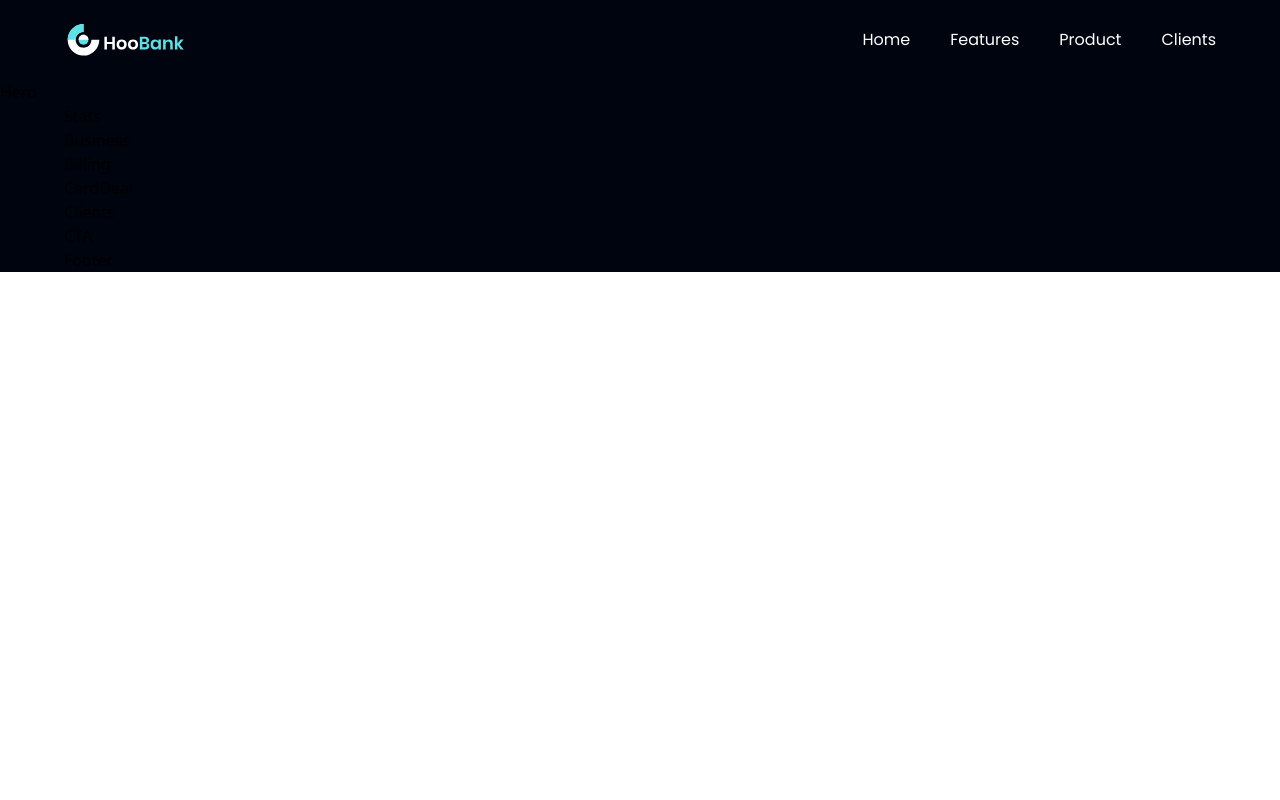
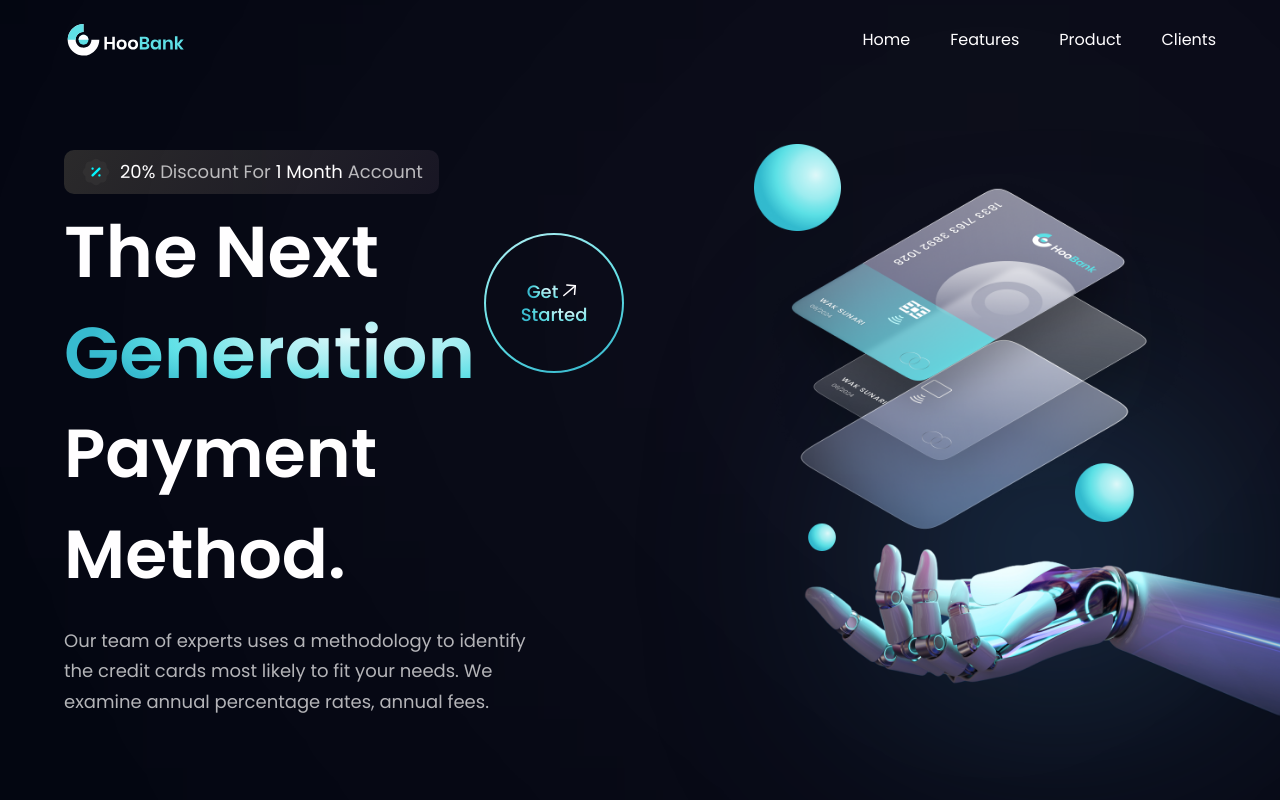
Before and after one commit to DThiwanka/Tailwind-CSS-Tutorial, a React (Vite) app: page / in a window 1280 px wide. Shown: the top 800 px of the page. Built offline with nearby package versions, Linux system fonts and the light colour scheme.

Commit message:
Hero Section and Stat Completed

```diff
--- a/src/components/GetStarted.jsx
+++ b/src/components/GetStarted.jsx
@@ -1,11 +1,21 @@
-import React from 'react'
+import styles from "../style";
+import { arrowUp } from "../assets";
 
-const GetStarted = () => {
-  return (
-    <div>
-      GetStarted
+const GetStarted = () => (
+  <div className={`${styles.flexCenter} w-[140px] h-[140px] rounded-full bg-blue-gradient p-[2px] cursor-pointer`}>
+    <div className={`${styles.flexCenter} flex-col bg-primary w-[100%] h-[100%] rounded-full`}>
+      <div className={`${styles.flexStart} flex-row`}>
+        <p className="font-poppins font-medium text-[18px] leading-[23.4px]">
+          <span className="text-gradient">Get</span>
+        </p>
+        <img src={arrowUp} alt="arrow-up" className="w-[23px] h-[23px] object-contain" />
+      </div>
+
+      <p className="font-poppins font-medium text-[18px] leading-[23.4px]">
+        <span className="text-gradient">Started</span>
+      </p>
     </div>
-  )
-}
+  </div>
+);
 
-export default GetStarted
+export default GetStarted;
--- a/src/components/Hero.jsx
+++ b/src/components/Hero.jsx
@@ -1,11 +1,54 @@
-import React from 'react'
+import styles from "../style";
+import { discount, robot } from "../assets";
+import GetStarted from "./GetStarted";
 
 const Hero = () => {
   return (
-    <div>
-      Hero
-    </div>
-  )
-}
+    <section id="home" className={`flex md:flex-row flex-col ${styles.paddingY}`}>
+      <div className={`flex-1 ${styles.flexStart} flex-col xl:px-0 sm:px-16 px-6`}>
+        <div className="flex flex-row items-center py-[6px] px-4 bg-discount-gradient rounded-[10px] mb-2">
+          <img src={discount} alt="discount" className="w-[32px] h-[32px]" />
+          <p className={`${styles.paragraph} ml-2`}>
+            <span className="text-white">20%</span> Discount For{" "}
+            <span className="text-white">1 Month</span> Account
+          </p>
+        </div>
 
-export default Hero
+        <div className="flex flex-row justify-between items-center w-full">
+          <h1 className="flex-1 font-poppins font-semibold ss:text-[72px] text-[52px] text-white ss:leading-[100.8px] leading-[75px]">
+            The Next <br className="sm:block hidden" />{" "}
+            <span className="text-gradient">Generation</span>{" "}
+          </h1>
+          <div className="ss:flex hidden md:mr-4 mr-0">
+            <GetStarted />
+          </div>
+        </div>
+
+        <h1 className="font-poppins font-semibold ss:text-[68px] text-[52px] text-white ss:leading-[100.8px] leading-[75px] w-full">
+          Payment Method.
+        </h1>
+        <p className={`${styles.paragraph} max-w-[470px] mt-5`}>
+          Our team of experts uses a methodology to identify the credit cards
+          most likely to fit your needs. We examine annual percentage rates,
+          annual fees.
+        </p>
+      </div>
+
+      <div className={`flex-1 flex ${styles.flexCenter} md:my-0 my-10 relative`}>
+        <img src={robot} alt="billing" className="w-[100%] h-[100%] relative z-[5]" />
+
+        {/* gradient start */}
+        <div className="absolute z-[0] w-[40%] h-[35%] top-0 pink__gradient" />
+        <div className="absolute z-[1] w-[80%] h-[80%] rounded-full white__gradient bottom-40" />
+        <div className="absolute z-[0] w-[50%] h-[50%] right-20 bottom-20 blue__gradient" />
+        {/* gradient end */}
+      </div>
+
+      <div className={`ss:hidden ${styles.flexCenter}`}>
+        <GetStarted />
+      </div>
+    </section>
+  );
+};
+
+export default Hero;
--- a/src/components/Navbar.jsx
+++ b/src/components/Navbar.jsx
@@ -1,7 +1,7 @@
-import {useState} from 'react'
+import { useState } from 'react'
 
-import {close,logo,menu} from '../assets';
-import {navLinks} from '../constants';
+import { close, logo, menu } from '../assets';
+import { navLinks } from '../constants';
 
 
 const Navbar = () => {
@@ -11,30 +11,47 @@
   return (
     <nav className="w-full flex py-6 justify-between items-center navbar">
 
-      <img src={logo} alt="hoobank" className="w-[124px] h-[32px]"/>
+      <img src={logo} alt="hoobank" className="w-[124px] h-[32px]" />
 
-    <ul className="list-none sm:flex hidden justify-end items-center flex-1">
+      <ul className="list-none sm:flex hidden justify-end items-center flex-1">
 
-      {navLinks.map((nav,index) => (
-          <li key={nav.id} className={`font-poppins font-normal cursor-pointer text-16px ${index === navLinks.length- 1 ? 'mr-0' : 'mr-10'} text-white`}>
+        {navLinks.map((nav, index) => (
+          <li key={nav.id} className={`font-poppins font-normal cursor-pointer text-16px ${index === navLinks.length - 1 ? 'mr-0' : 'mr-10'} text-white`}>
 
             <a href={`#${nav.id}`}>
               {nav.title}
             </a>
 
           </li>
-      ))}
+        ))}
 
-    </ul>
+      </ul>
 
-        <div className='sm:hidden flex flex-1 justify-end items-center'>
-          <img src={toggle ? close : menu} alt="menu" className='w-[28px] h-[28px] object-contain ' onClick={()=> setToggle((prev)=> !prev)} />
+      <div className='sm:hidden flex flex-1 justify-end items-center'>
+        <img src={toggle ? close : menu} alt="menu" className='w-[28px] h-[28px] object-contain ' onClick={() => setToggle((prev) => !prev)} />
 
-       <div className={`${toggle ?  'flex' : 'hidden'} p-6 bg-black-gradient position-absolute top-20 right-0 mx-4 my-2 min-w-[140px] rounded-xl sidebar `} >
+        <div className={`${toggle ? 'flex' : 'hidden'} p-6 bg-black-gradient position-absolute top-20 right-0 mx-4 my-2 min-w-[140px] rounded-xl sidebar `} >
 
-       </div>
+          <ul className="list-none flex flex-col justify-end items-center flex-1">
 
+            {navLinks.map((nav, index) => (
+              <li key={nav.id} className={`font-poppins font-normal cursor-pointer text-16px ${index === navLinks.length - 1 ? 'mr-0' : 'mb-4'} text-white`}>
+
+                <a href={`#${nav.id}`}>
+                  {nav.title}
+                </a>
+
+              </li>
+            ))}
+
+          </ul>
         </div>
+
+
+
+
+      </div>
+
 
     </nav>
   )
--- a/src/components/Stats.jsx
+++ b/src/components/Stats.jsx
@@ -1,11 +1,16 @@
-import React from 'react'
+import {stats} from '../constants'
+import styles from '../style'
 
-const Stats = () => {
-  return (
-    <div>
-      Stats
-    </div>
+const Stats = () => (
+    <section className={`${styles.flexCenter} flex-row flex-wrap sm:mb-20 mb-6`}>
+      {stats.map((stats) => (
+        <div key={stats.id} className={`flex-1 flex justify-start items-center flex-row m-3`}>
+          <h4 className='font-poppins font-semibold xs:text-[40px] text-[30px] xs:leading-[53px] leading-[43px] text-white'>{stats.value}</h4>
+          <p className='font-poppins font-normal xs:text-[20px] text-[15px] xs:leading-[26px] leading-[21px] text-gradient uppercase ml-3'>{stats.title}</p>
+        </div>
+      ))}
+    </section >
   )
-}
+
 
 export default Stats
```
